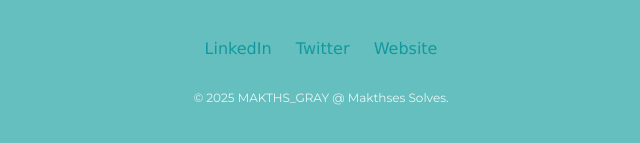
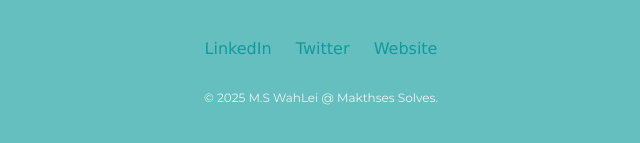
Before and after one commit to muslihudeen/peronalSite, a plain HTML site: page index.html in a window 1280 px wide. Shown: the part 3767-3910 px from the top of the page, 319-959 px from the left. Drawn offline with Linux system fonts and the light colour scheme; files whose address does not match are found by name.

Commit message:
index.html
Added M.S  Wahlei to the web

```diff
--- a/index.html
+++ b/index.html
@@ -77,7 +77,7 @@
     <a class="footer-link" href="https://www.linkedin.com/in/muslihudeensuleiman">LinkedIn</a>
     <a class="footer-link" href="https://twitter.com/oyewalearemu">Twitter</a>
     <a class="footer-link" href="https://www.facebook.com/oyewale.ade">Website</a>
-    <p class="copyright">© 2025 MAKTHS_GRAY @ Makthses Solves.</p>
+    <p class="copyright">© 2025 M.S WahLei @ Makthses Solves.</p>
   </div>
 
 
```
